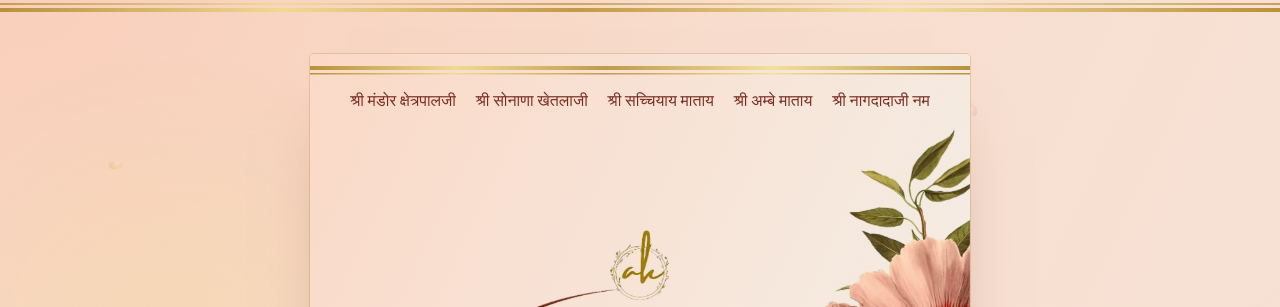
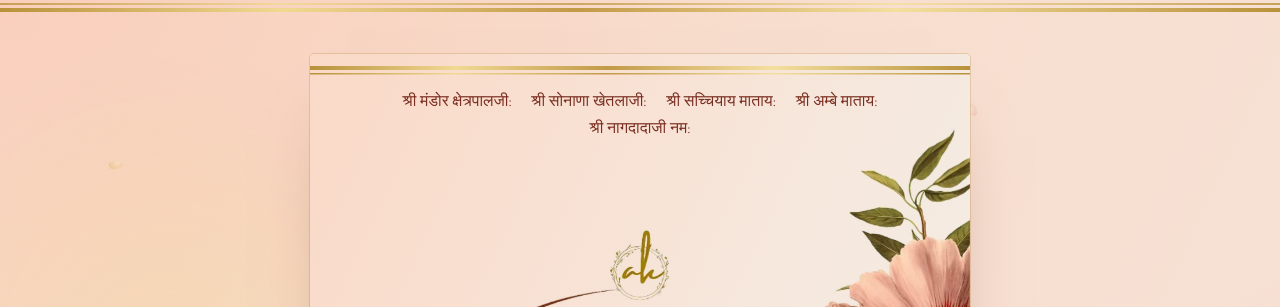
Before and after one commit to abhi4sure/Invitation_card, a plain HTML site: page index.html in a window 1280 px wide. Shown: the top 307 px of the page. Drawn offline with nearby package versions, Linux system fonts and the light colour scheme; a web font is replaced by a local one.

Commit message:
Add colons to invocation names in index.html

```diff
--- a/index.html
+++ b/index.html
@@ -1050,11 +1050,11 @@ footer p{
     <img class="art-right" src="assets/floral-right.webp" alt="" aria-hidden="true">
 
     <p class="invocations" lang="hi">
-      <span>श्री मंडोर क्षेत्रपालजी</span>
-      <span>श्री सोनाणा खेतलाजी</span>
-      <span>श्री सच्चियाय माताय</span>
-      <span>श्री अम्बे माताय</span>
-      <span>श्री नागदादाजी नम</span>
+      <span>श्री मंडोर क्षेत्रपालजी:</span>
+      <span>श्री सोनाणा खेतलाजी:</span>
+      <span>श्री सच्चियाय माताय:</span>
+      <span>श्री अम्बे माताय:</span>
+      <span>श्री नागदादाजी नम:</span>
     </p>
 
     <div class="invite-content">
```
